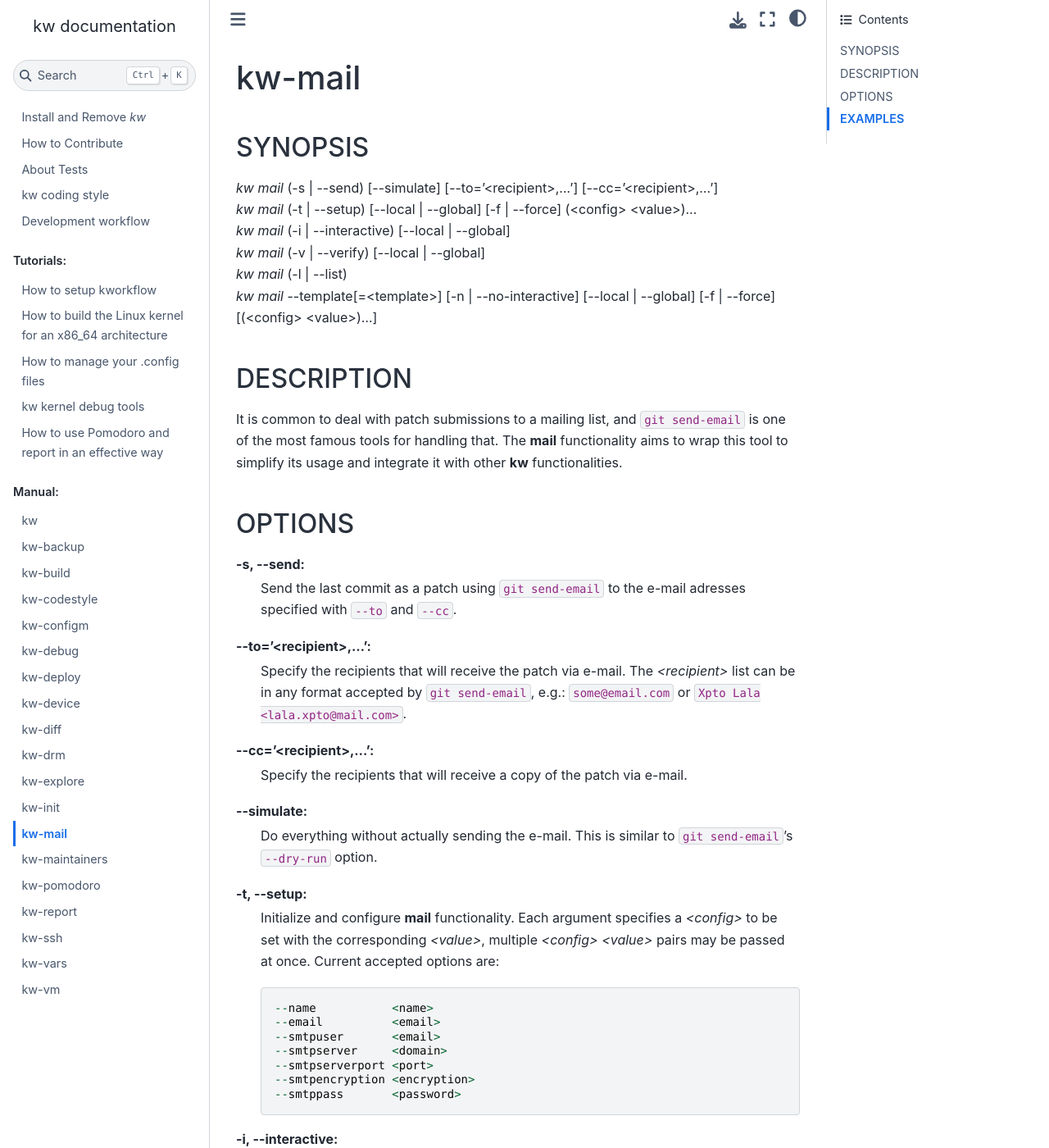
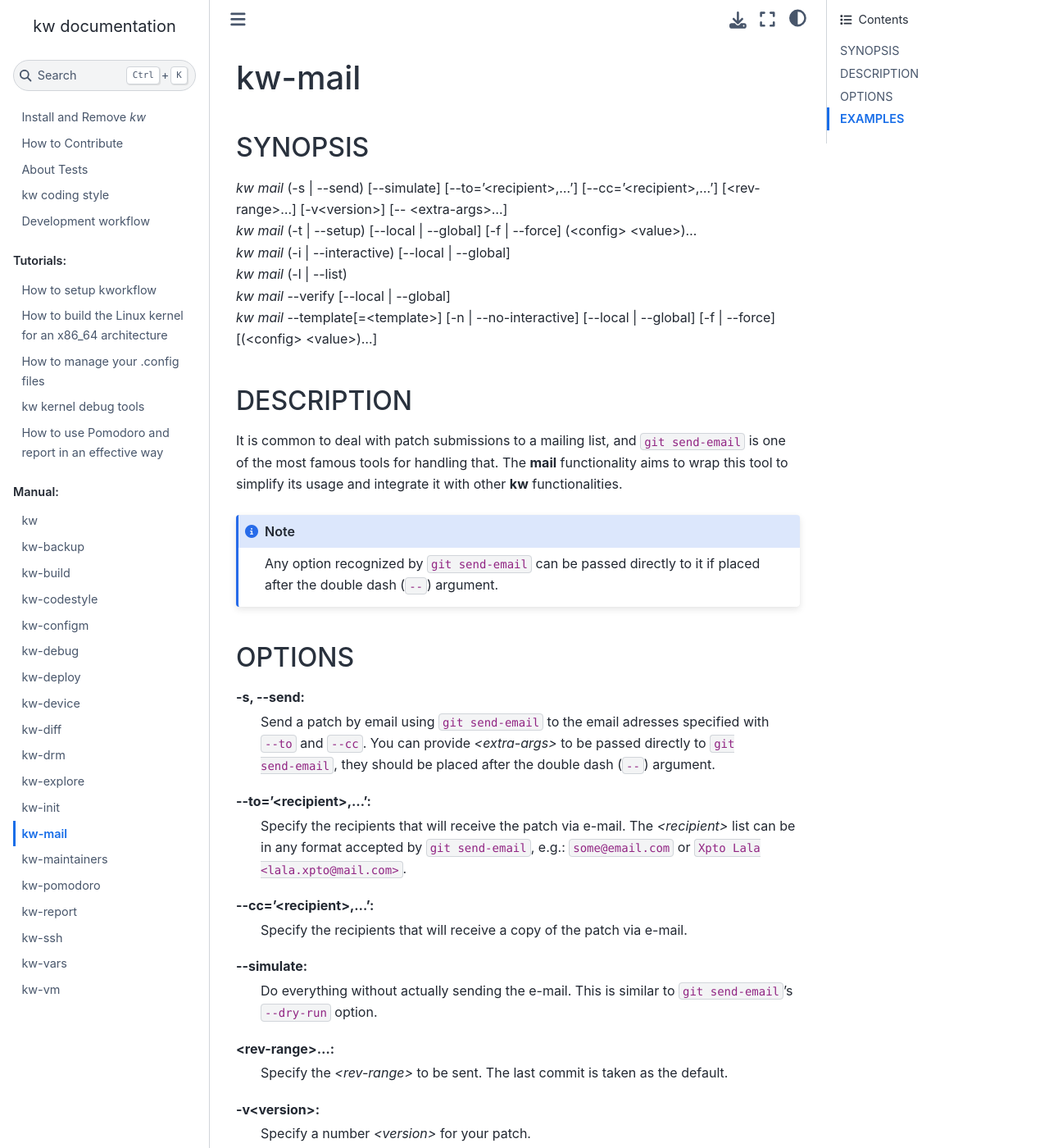
Before and after one commit to kworkflow/kworkflow, a Sphinx documentation site: the page built from documentation/man/features/mail.rst, in a window 1280 px wide and 1400 px high. Shown: the whole window at 82% size. Built offline with Sphinx 7.4.7 and the Sphinx Book theme 1.1.4, drawn with Linux system fonts in a browser that asks for light colours; some of the changed text lies outside the part shown.

Commit message:
src: mail: allow passthrough arguments
Adds a mechanism to pass arguments directly to the `git send-email`
script.
Also parse revision ranges, patch versions and commit count references,
for this reason the shortened version of `--verify` had to be removed.

Reviewed-by: Rodrigo Siqueira <siqueirajordao@riseup.net>
Signed-off-by: Rubens Gomes Neto <rubens.gomes.neto@usp.br>

```diff
--- a/documentation/man/features/mail.rst
+++ b/documentation/man/features/mail.rst
@@ -6,11 +6,11 @@ kw-mail
 
 SYNOPSIS
 ========
-| *kw mail* (-s | \--send) [\--simulate] [\--to='<recipient>,...'] [\--cc='<recipient>,...']
+| *kw mail* (-s | \--send) [\--simulate] [\--to='<recipient>,...'] [\--cc='<recipient>,...'] [<rev-range>...] [-v<version>] [\-- <extra-args>...]
 | *kw mail* (-t | \--setup) [\--local | \--global] [-f | \--force] (<config> <value>)...
 | *kw mail* (-i | \--interactive) [\--local | \--global]
-| *kw mail* (-v | \--verify) [\--local | \--global]
 | *kw mail* (-l | \--list)
+| *kw mail* \--verify [\--local | \--global]
 | *kw mail* \--template[=<template>] [-n | \--no-interactive] [\--local | \--global] [-f | \--force] [(<config> <value>)...]
 
 DESCRIPTION
@@ -20,11 +20,17 @@ It is common to deal with patch submissions to a mailing list, and
 **mail** functionality aims to wrap this tool to simplify its usage and
 integrate it with other **kw** functionalities.
 
+.. note::
+  Any option recognized by ``git send-email`` can be passed directly to it if
+  placed after the double dash (``--``) argument.
+
 OPTIONS
 =======
 -s, \--send:
-  Send the last commit as a patch using ``git send-email`` to the e-mail
-  adresses specified with ``--to`` and ``--cc``.
+  Send a patch by email using ``git send-email`` to the email adresses
+  specified with ``--to`` and ``--cc``. You can provide *<extra-args>* to be
+  passed directly to ``git send-email``, they should be placed after the double
+  dash (``--``) argument.
 
 \--to='<recipient>,...':
   Specify the recipients that will receive the patch via e-mail. The
@@ -37,6 +43,13 @@ OPTIONS
 \--simulate:
   Do everything without actually sending the e-mail. This is similar to
   ``git send-email``'s ``--dry-run`` option.
+
+<rev-range>...:
+  Specify the *<rev-range>* to be sent. The last commit is taken as the
+  default.
+
+-v<version>:
+  Specify a number *<version>* for your patch.
 
 -t, \--setup:
   Initialize and configure **mail** functionality. Each argument specifies a
@@ -70,7 +83,7 @@ OPTIONS
   Forces the configurations to be added, regardless of conflicts with the
   current values already set in the system. Implies ``--no-interactive``.
 
--v, \--verify:
+\--verify:
   Verify that all the settings needed are set and valid.
 
 \--template[=<template>]:
@@ -97,3 +110,11 @@ Then when you are sure the command executed as expected, drop the
 ``--simulate`` argument to actually send the patch::
 
   kw mail --send --to=some@email.com
+
+To send a range of commits the following can be used::
+
+  kw mail -s <SHA1>..<SHA2>
+
+Extra arguments can be passed directly to ``git send-email`` like this::
+
+  kw mail -s --to='some@email.com' -- --thread
```
Also changed, not shown: 3 other files.
